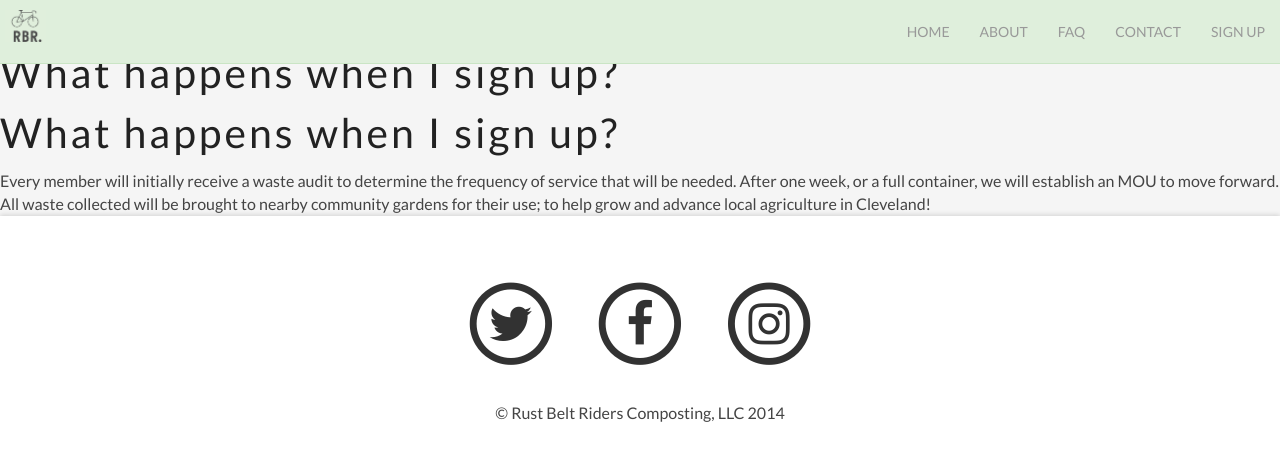
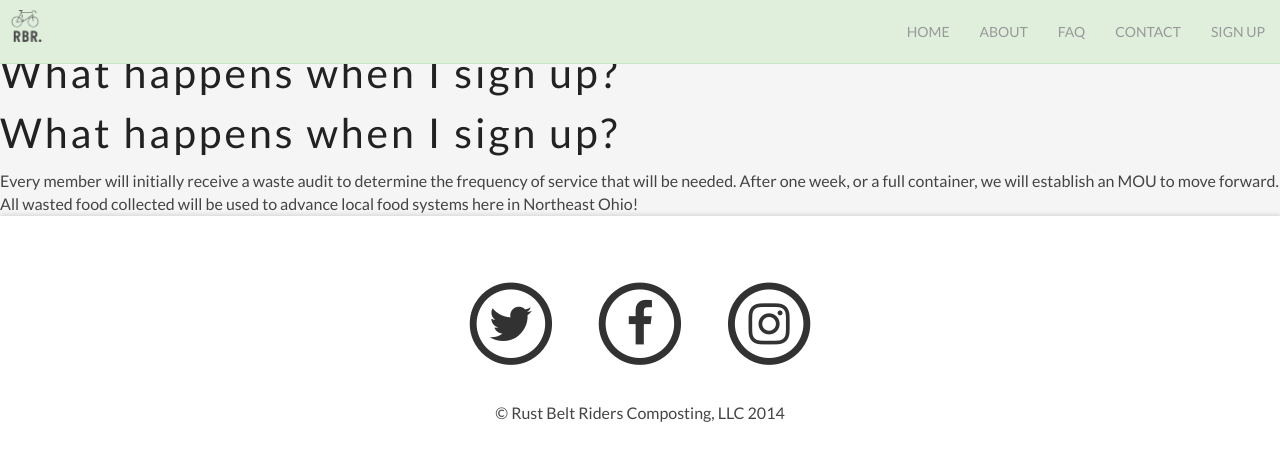
Before and after one commit to rbr-cleveland/rbr-cleveland.github.io, a Jekyll site: the page built from _posts/faq/2015-07-11-what-happens-when-i-sign-up.md, in a window 1280 px wide and 900 px high. Shown: the top 461 px of the window. Built offline with Jekyll 4.4.1, drawn with Linux system fonts in a browser that asks for light colours; nearby versions of some CDN libraries; comment, search, counter and statistics services are not loaded.

Commit message:
Updated 2015-07-11-what-happens-when-i-sign-up.md

```diff
--- a/_posts/faq/2015-07-11-what-happens-when-i-sign-up.md
+++ b/_posts/faq/2015-07-11-what-happens-when-i-sign-up.md
@@ -7,4 +7,5 @@ faqtype: general
 ---
 
 
-Every member will initially receive a waste audit to determine the frequency of service that will be needed. After one week, or a full container, we will establish an MOU to move forward. All waste collected will be brought to nearby community gardens for their use; to help grow and advance local agriculture in Cleveland!
+
+Every member will initially receive a waste audit to determine the frequency of service that will be needed. After one week, or a full container, we will establish an MOU to move forward. All wasted food collected will be used to advance local food systems here in Northeast Ohio!
```
